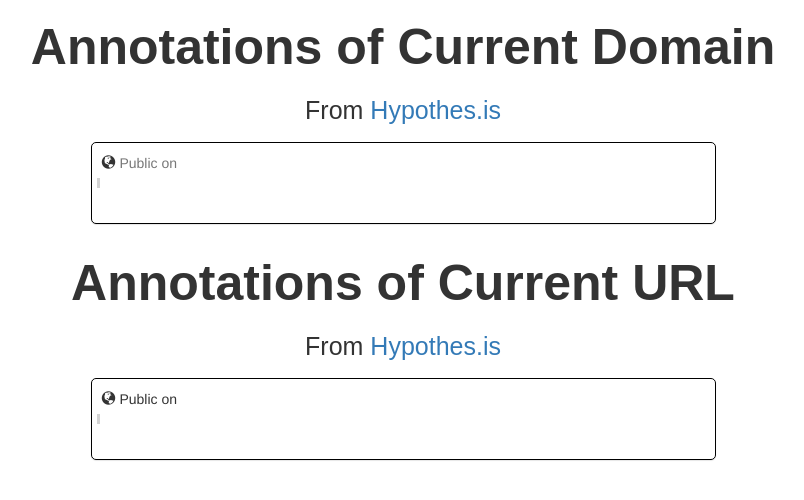
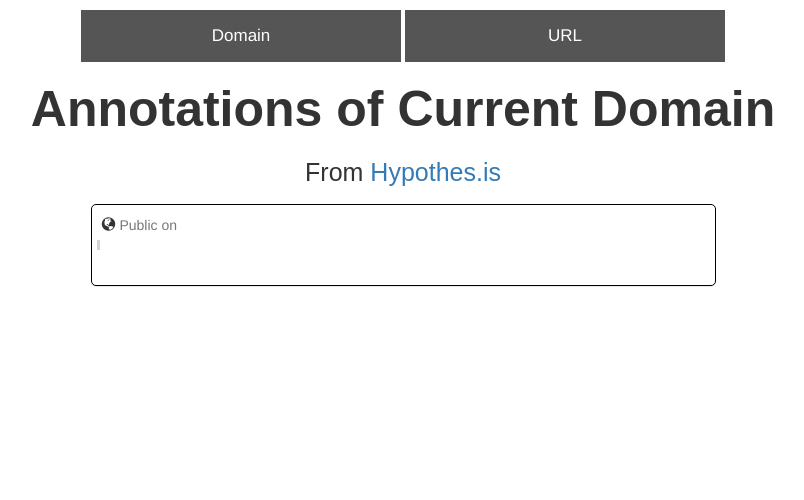
Before and after one commit to internetarchive/wayback-machine-webextension, a PHP site: page /annotation.html in a window 1280 px wide. Shown: the top 500 px of the page, without its empty margins (237-1041 px from the left). Run offline with PHP 8.4, Linux system fonts and the light colour scheme.

Commit message:
Created a tabbed view for annotations

```diff
--- a/annotation.html
+++ b/annotation.html
@@ -23,6 +23,12 @@
 </td>
 </tr>
 </table> -->
+<div id="tab-holder">
+  <button class="tablink" value='domainTab'>Domain</button>
+  <button class="tablink" id="defaultOpen" value='urlTab'>URL</button>
+</div>
+
+
 <div id="domainTab" class="tabcontent">
   <div>
     <h2>
--- a/css/annotation.css
+++ b/css/annotation.css
@@ -57,6 +57,26 @@ h2{
 #source-contain{
     word-wrap: break-word;
 }
+/* Style tab links */
+#tab-holder{
+  display:block;
+  margin:10px auto;
+  text-align: center;
+}
+.tablink {
+  background-color: #555;
+  color: white;
+  border: none;
+  outline: none;
+  cursor: pointer;
+  padding: 14px 16px;
+  font-size: 17px;
+  width: 25%;
+}
+
+.tablink:hover {
+  background-color: #777;
+}
 @media screen and (max-width: 500px) {
     #link-incontext {
       margin-left: 5px;
--- a/scripts/annotation.js
+++ b/scripts/annotation.js
@@ -75,6 +75,18 @@ function get_annotations(type) {
     }
   });
 }
+
+
+function showAnnotations(type){
+  $('.tabcontent').hide()
+  $('#' + type).show()
+}
+
+$('.tablink').click(function(){
+  showAnnotations(this.value)
+})
+
+
 if (typeof module !== 'undefined') {
   module.exports = {hypothesis_api_url: hypothesis_api_url,
                     get_annotations: get_annotations}
--- a/scripts/annotationURL_loader.js
+++ /dev/null
@@ -1 +0,0 @@
-window.onload = get_annotations('url');
--- a/scripts/annotation_loader.js
+++ b/scripts/annotation_loader.js
@@ -1,2 +1,3 @@
 get_annotations('domain');
 get_annotations('url');
+showAnnotations('domainTab')
```
Also changed, not shown: annotationURL.html (deleted, +0 -55 lines).
